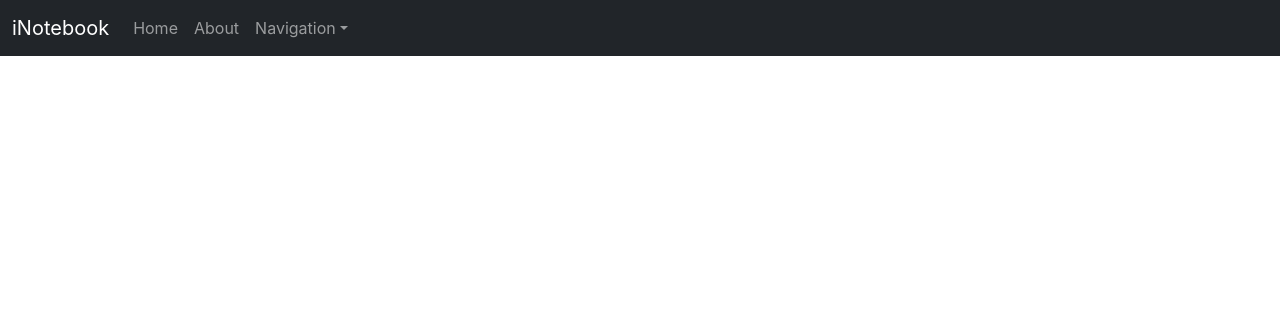
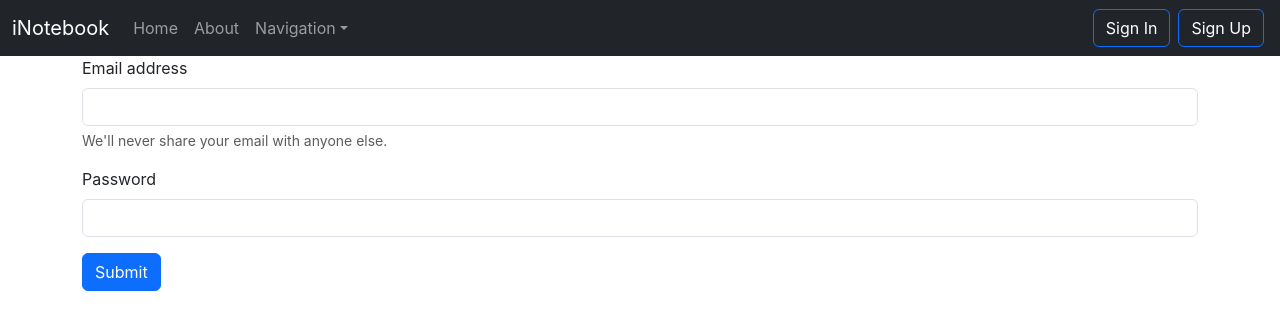
Before and after one commit to vsjawadwar/iNoteBook, a React (Create React App) app in the folder inotebook/: page /Login in a window 1280 px wide. Shown: the top 330 px of the page. Built offline with nearby package versions, Linux system fonts and the light colour scheme.

Commit message:
Login form created and validated with authtoken with API calls also used useNavigate hook

```diff
--- a/inotebook/src/App.js
+++ b/inotebook/src/App.js
@@ -11,6 +11,8 @@
 // import NoteContext from './context/notes/NoteContext';
 // import NoteContext from './context/notes/NoteContext';
 import NoteState from './context/notes/NoteState';
+import Signup from './Components/Signup';
+import Login from './Components/Login';
 // import Alert from './Components/Alert';
 function App() {
   return (
@@ -22,6 +24,9 @@
       <Routes>
         <Route exact path="/Home" element={<Home/>}></Route>
         <Route exact path="/About" element={<About/>}></Route>
+        <Route exact path="/Login" element={<Login/>}></Route>
+        <Route exact path="/Signup" element={<Signup/>}></Route>
+
 
       </Routes>
       </BrowserRouter>
--- /dev/null
+++ b/inotebook/src/Components/Login.js
@@ -0,0 +1,51 @@
+import React, { useState } from 'react'
+import { useNavigate } from 'react-router-dom';
+
+const Login = () => {
+    let navigate=useNavigate();
+    // The useHistory() hook has been deprecated and been replaced by the useNavigate() hook in React v6.
+    const [credentials,setCredentials]=useState({email:"",password:""});
+    const handleSubmit=async(e)=>{
+        e.preventDefault();
+        const response = await fetch(`http://localhost:5001/api/auth/login`, {
+            method: 'POST',
+            headers: {
+                'Content-Type': 'application/json'
+            },
+            body: JSON.stringify({email: credentials.email,password:credentials.password})
+        });
+        const json = await response.json();
+        console.log(json);
+        if(json.Success)
+        {
+            //Save the Auth-Token and redirect
+            localStorage.setItem('token',json.authtoken);
+            navigate("/Home");
+        }else{
+            alert("Invalid Credentials")
+        }
+    }
+    const onChange=(e)=>{
+
+        setCredentials({...credentials,[e.target.name]:e.target.value});
+    };
+    return (
+        <div className='container'>
+            <form onSubmit={handleSubmit}>
+                <div className="mb-3">
+                    <label htmlFor="email" className="form-label">Email address</label>
+                    <input type="email" className="form-control" id="email" name="email" value={credentials.email} onChange={onChange}aria-describedby="emailHelp" />
+                    <div id="emailHelp" className="form-text">We'll never share your email with anyone else.</div>
+                </div>
+                <div className="mb-3">
+                    <label htmlFor="password" className="form-label">Password</label>
+                    <input type="password" className="form-control" id="password" value={credentials.password} onChange={onChange} name="password" />
+                </div>
+
+                <button type="submit" className="btn btn-primary" >Submit</button>
+            </form>
+        </div>
+    )
+}
+
+export default Login
--- a/inotebook/src/Components/Navbar.js
+++ b/inotebook/src/Components/Navbar.js
@@ -36,6 +36,10 @@
                                 </ul>
                             </li>
                         </ul>
+                        <form className="d-flex">
+                        <Link className="btn btn-primary bg-dark navbar-dark mx-1" to="/login" role="button">Sign In</Link>
+                        <Link className="btn btn-primary bg-dark navbar-dark mx-1" to="/signup" role="button">Sign Up</Link>
+                        </form>
 
                     </div>
                 </div>
--- /dev/null
+++ b/inotebook/src/Components/Signup.js
@@ -0,0 +1,11 @@
+import React from 'react'
+
+const Signup = () => {
+  return (
+    <div>
+      Sign Up
+    </div>
+  )
+}
+
+export default Signup
```
Also changed, not shown: 1 other file (tests, documents, lock files or other folders).
